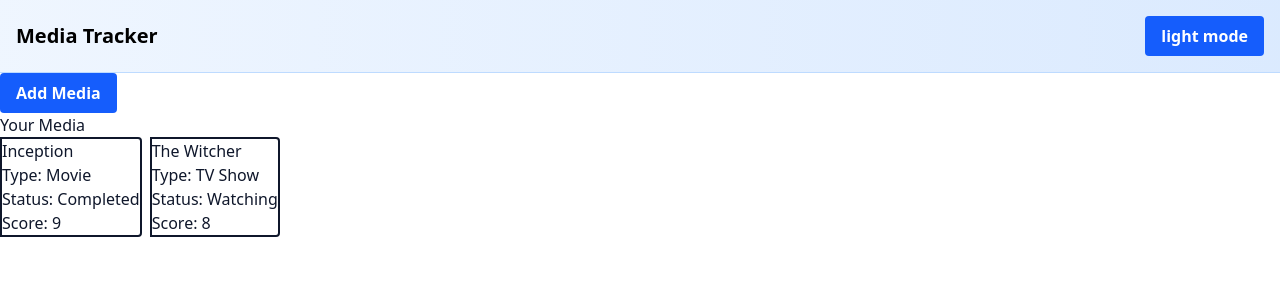
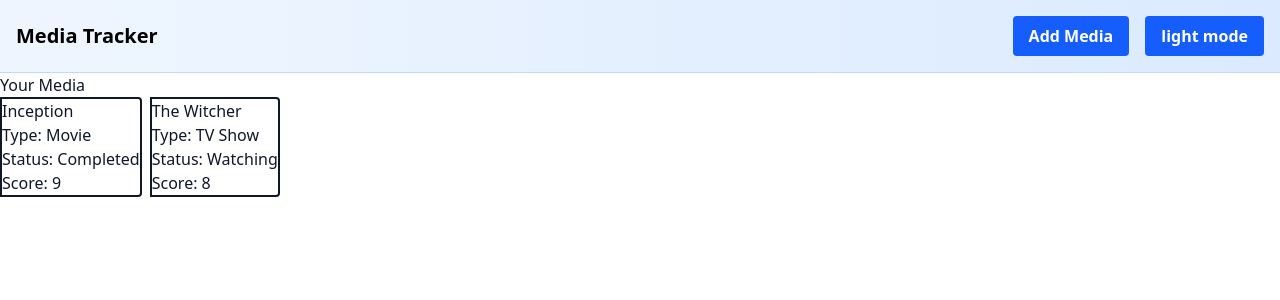
Before and after one commit to jjam02/media-tracker, a React (Vite) app in the folder jjam02-media-tracker/: page / in a window 1280 px wide. Shown: the top 300 px of the page. Built offline with nearby package versions, Linux system fonts and the light colour scheme.

Commit message:
modal state now handled inside of app isntead of itself

```diff
--- a/jjam02-media-tracker/src/App.tsx
+++ b/jjam02-media-tracker/src/App.tsx
@@ -1,7 +1,7 @@
+import { useState } from 'react';
 import type media from './types/media';
 import Header from './components/Header'
 import MediaGrid from './components/MediaGrid'
-import MediaFormModal from './components/MediaFormModal'
 import './App.css'
 import './index.css'
 //------------SAMPLE DATA FOR TESTING PURPOSES----------------
@@ -25,13 +25,14 @@ const sampleMediaList: media[] = [
 
 
 function App() {
-
+  const [mediaList, setMediaList] = useState<media[]>(sampleMediaList);
+  const [showModal, setShowModal] = useState(false);
 
   return (
     <>
-      <Header />
-      <MediaFormModal />
-      <MediaGrid mediaList={sampleMediaList} />
+      <Header showModal={showModal} setShowModal={setShowModal} />
+
+      <MediaGrid mediaList={mediaList} />
     </>
   )
 }
--- a/jjam02-media-tracker/src/components/Header.tsx
+++ b/jjam02-media-tracker/src/components/Header.tsx
@@ -1,12 +1,19 @@
-
+import MediaFormModal from './MediaFormModal';
 import '../App.css'
 
+interface HeaderProps {
+  showModal: boolean;
+  setShowModal: (showModal: boolean) => void;
 
-function Header() {
+
+}
+
+function Header({ showModal, setShowModal }: HeaderProps) {
   return (
     <header className="header">
       <h1 className="text-xl font-bold text-black dark:text-gray-300">Media Tracker</h1>
       <div className='flex justify-between gap-4'>
+        <MediaFormModal showModal={showModal} setShowModal={setShowModal} />
         <button id="themeToggle" onClick={toggleTheme}>light mode</button>
 
       </div>
--- a/jjam02-media-tracker/src/components/MediaFormModal.tsx
+++ b/jjam02-media-tracker/src/components/MediaFormModal.tsx
@@ -1,12 +1,17 @@
 
-import { useState } from "react";
+
 import { createPortal } from "react-dom";
 import MediaForm from "./MediaForm";
 
+interface MediaFormModalProps {
+    showModal: boolean;
+    setShowModal: (showModal: boolean) => void;
+
+}
 
 
-function MediaFormModal() {
-    const [showModal, setShowModal] = useState(false);
+function MediaFormModal({ showModal, setShowModal }: MediaFormModalProps) {
+
     return (
         <div>
             <button onClick={() => setShowModal(true)}>Add Media</button>
--- a/jjam02-media-tracker/src/components/MediaGrid.tsx
+++ b/jjam02-media-tracker/src/components/MediaGrid.tsx
@@ -8,7 +8,7 @@ interface MediaGridProps {
 
 
 function MediaGrid({ mediaList }: MediaGridProps) {
-  console.log("this is media list", mediaList);
+  //console.log("this is media list", mediaList);
   return (
     <>
       <h1>Your Media</h1>
```
